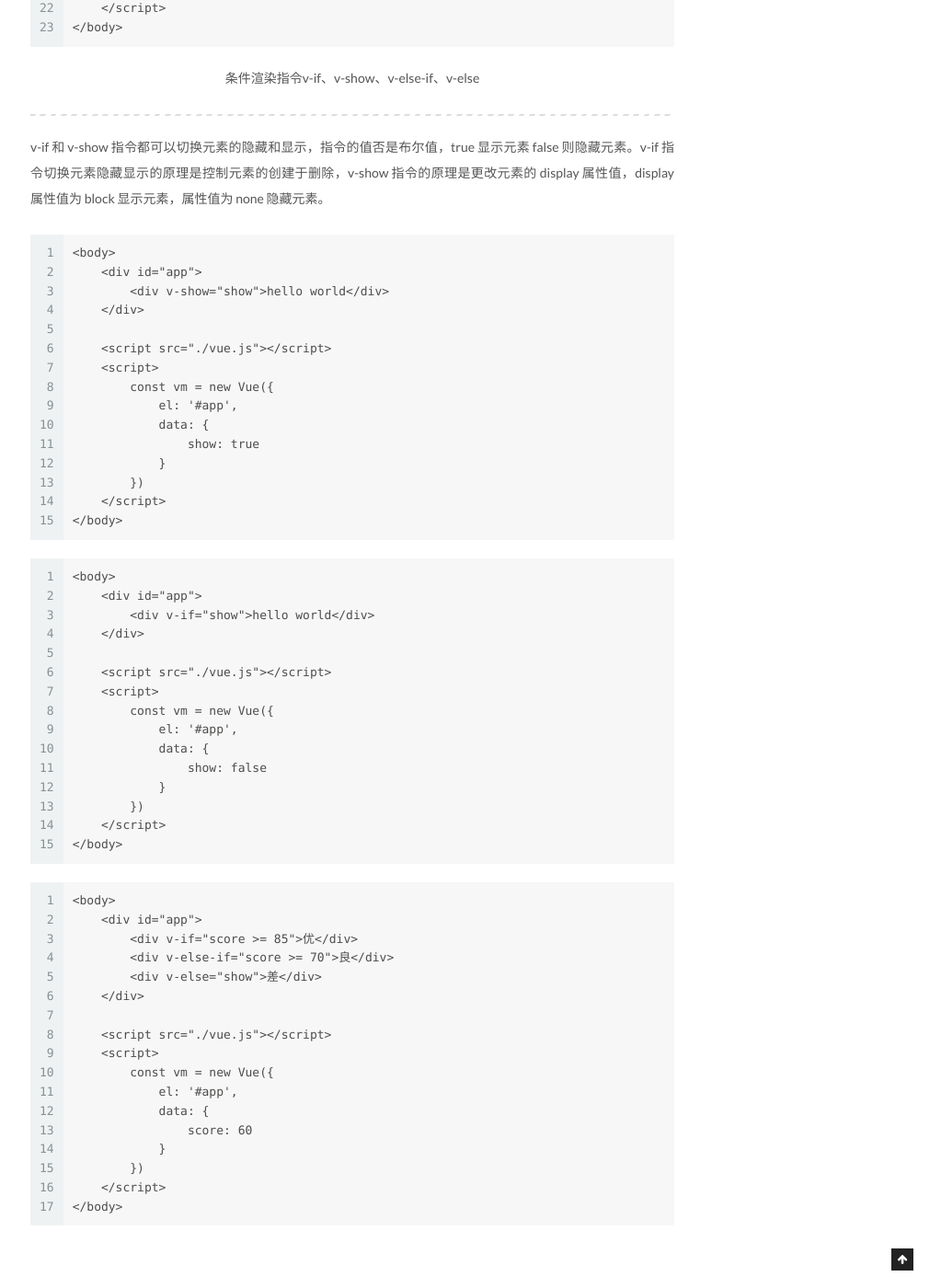
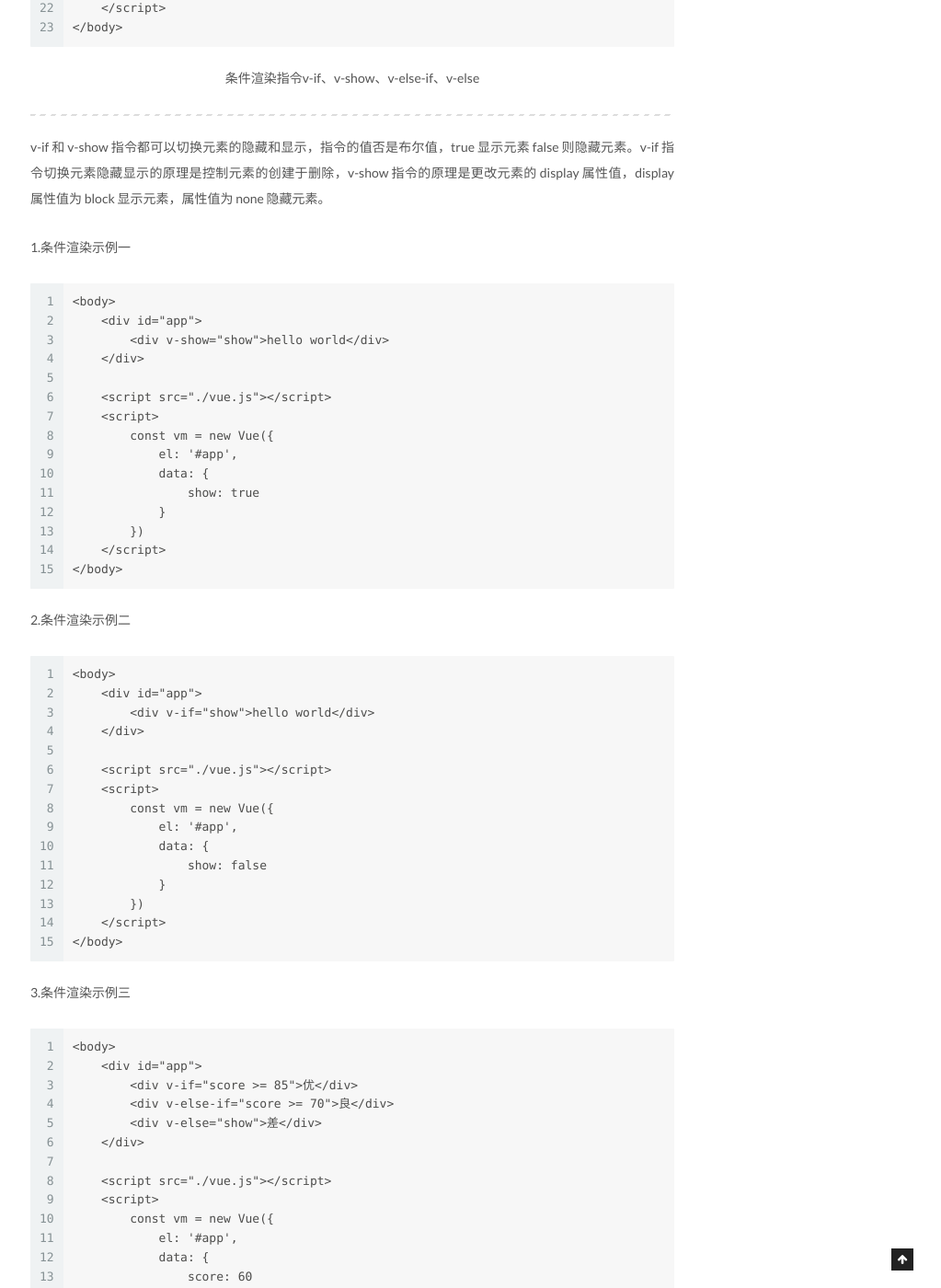
Before and after one commit to chuyibo/chuyibo.github.io, a Jekyll site: the page built from _posts/2021-01-27-Vue 学习笔记(二).md, in a window 1280 px wide and 1400 px high, scrolled down 14088 px. Shown: the whole window at 92% size, without its empty margins (257-1280 px from the left). Built offline with Jekyll 4.4.1, drawn with Linux system fonts in a browser that asks for light colours.

Commit message:
2021/02/02

````diff
--- a/_posts/2021-01-27-Vue 学习笔记(二).md
+++ b/_posts/2021-01-27-Vue 学习笔记(二).md
@@ -2,7 +2,7 @@
 title: 基本指令使用示例
 indextitle: Vue 学习笔记(二)
 date: 2021-01-30 23:30:09
-description:
+description: vue 基础指令使用示例，包含常用的数据绑定指令，文本插入指令，属性绑定指令，遍历指令，条件渲染指令，事件绑定指令，事件指令相关的操作符以及事件方法的参数传递。
 tags:
 - Vue
 ---
@@ -344,7 +344,6 @@ v-bind 指令作用于 class 和 style 属性时，vue 做了专门额增强。
 ```
 
 <p align="center">事件绑定中参数传递、事件对象</p>
-
 ----
 
 1.事件方法普通参数传递
@@ -417,7 +416,6 @@ v-bind 指令作用于 class 和 style 属性时，vue 做了专门额增强。
 ```
 
 <p align="center">v-for 指令遍历数据</p>
-
 ----
 
 1.遍历数组并展示索引
@@ -537,7 +535,6 @@ v-bind 指令作用于 class 和 style 属性时，vue 做了专门额增强。
 ```
 
 <p align="center">事件修饰符</p>
-
 ----
 
 1.阻止默认行为修饰符
@@ -677,10 +674,11 @@ v-bind 指令作用于 class 和 style 属性时，vue 做了专门额增强。
 ```
 
 <p align="center">条件渲染指令v-if、v-show、v-else-if、v-else</p>
-
 ----
 
 v-if 和 v-show 指令都可以切换元素的隐藏和显示，指令的值否是布尔值，true 显示元素 false 则隐藏元素。v-if 指令切换元素隐藏显示的原理是控制元素的创建于删除，v-show 指令的原理是更改元素的 display 属性值，display 属性值为 block 显示元素，属性值为 none 隐藏元素。
+
+1.条件渲染示例一
 
 ```
 <body>
@@ -700,6 +698,8 @@ v-if 和 v-show 指令都可以切换元素的隐藏和显示，指令的值否
 </body>
 ```
 
+2.条件渲染示例二
+
 ```
 <body>
     <div id="app">
@@ -717,6 +717,8 @@ v-if 和 v-show 指令都可以切换元素的隐藏和显示，指令的值否
     </script>
 </body>
 ```
+
+3.条件渲染示例三
 
 ```
 <body>
````
